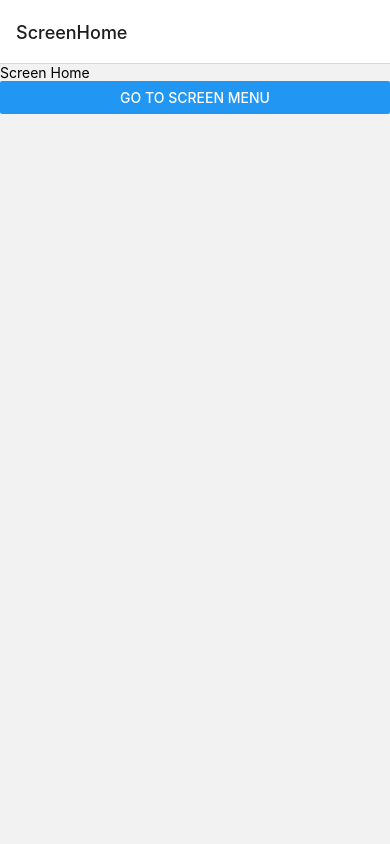
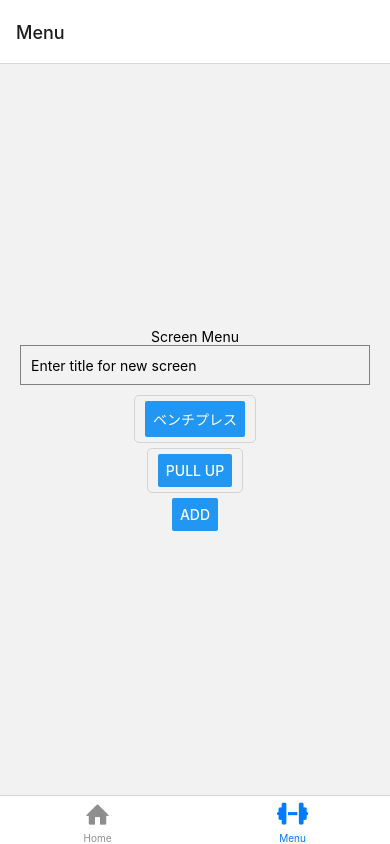
Before and after one commit to cielcs/Training, a React Native app: screen /Menu in a window 390 px wide. Built offline with nearby package versions, Linux system fonts and the light colour scheme.

Commit message:
Navigation no file waketa .but uncomplet so far

```diff
--- a/App.js
+++ b/App.js
@@ -19,101 +19,31 @@ import { v4 as uuidv4 } from "uuid";
 import { getRandomBase64 } from "react-native-get-random-values";
 import { NavigationContainer } from "@react-navigation/native";
 import { createStackNavigator } from "@react-navigation/stack";
+import { createBottomTabNavigator } from "@react-navigation/bottom-tabs";
 import AsyncStorage from "@react-native-async-storage/async-storage";
 import ScreenMenu from "./Screen/ScreenMenu";
 import ScreenHome from "./Screen/ScreenHome";
 import ScreenTmp from "./Screen/ScreenTmp";
+import Ionicons from "@expo/vector-icons/Ionicons";
+import { Entypo, FontAwesome6 } from "@expo/vector-icons";
+import BottomTabNavigator from "./BottomTabNavi";
+import StackNavigator from "./StackNavi";
+
 const Stack = createStackNavigator();
+const Tab = createBottomTabNavigator();
 
 const App = () => {
-  const generateRandomString = (length) => {
-    let result = "";
-    const characters =
-      "ABCDEFGHIJKLMNOPQRSTUVWXYZabcdefghijklmnopqrstuvwxyz0123456789";
-    const charactersLength = characters.length;
-    for (let i = 0; i < length; i++) {
-      result += characters.charAt(Math.floor(Math.random() * charactersLength));
-    }
-    return result;
-  };
-  const [screens, setScreens] = useState([
-    { id: generateRandomString(10), title: "ベンチプレス" },
-    { id: generateRandomString(10), title: "pull up" },
-  ]);
-
-  // アプリ起動時に保存されたデータを読み込む;
-  useEffect(() => {
-    loadScreens();
-  }, []);
-  // スクリーンの読み込み;
-  const loadScreens = async () => {
-    try {
-      const storedScreens = await AsyncStorage.getItem("screens");
-      if (storedScreens !== null) {
-        setScreens(JSON.parse(storedScreens));
-      }
-    } catch (error) {
-      console.error("Error loading screens", error);
-    }
-
-  };
-  // 指定された桁数のランダムな文字列を生成する関数
-
-  const addScreen = async (title) => {
-    const newScreenId = generateRandomString(10);
-    const newScreen = { id: newScreenId, title: title };
-    const updatedScreens = [...screens, newScreen];
-    setScreens(updatedScreens);
-    // AsyncStorageにデータを保存する
-    try {
-      await AsyncStorage.setItem("screens", JSON.stringify(updatedScreens));
-    } catch (error) {
-      console.error("Error saving screens", error);
-    }
-  };
-
-  const deleteScreen = async (screenId) => {
-    const updatedScreens = screens.filter((screen) => screen.id !== screenId);
-    console.log(updatedScreens);
-    setScreens(updatedScreens);
-    try {
-      await AsyncStorage.setItem("screens", JSON.stringify(updatedScreens));
-    } catch (error) {
-      console.error("Error saving screens", error);
-    }
-  };
   const colorScheme = useColorScheme();
 
   const themeTextStyle =
-    colorScheme === 'light' ? styles.lightThemeText : styles.darkThemeText;
+    colorScheme === "light" ? styles.lightThemeText : styles.darkThemeText;
   const themeContainerStyle =
-    colorScheme === 'light' ? styles.lightContainer : styles.darkContainer;
-  const [text, setText] = useState('');
+    colorScheme === "light" ? styles.lightContainer : styles.darkContainer;
+  const [text, setText] = useState("");
 
   return (
     <NavigationContainer>
-      <Stack.Navigator>
-        <Stack.Screen name="ScreenHome" component={ScreenHome} />
-        <Stack.Screen name="ScreenMenu" options={{ title: "ScreenMenu" }}>
-          {(props) => (
-            <ScreenMenu
-              {...props}
-              screens={screens}
-              addScreen={addScreen}
-              deleteScreen={deleteScreen}
-            />
-          )}
-        </Stack.Screen>
-        {screens.map((screen) => (
-          <Stack.Screen
-            key={screen.id}
-            name={screen.id} // 一意の名前に変更する
-            options={{ title: screen.title }}
-          >
-            {(props) => <ScreenTmp {...props} screenId={screen.id} />}
-          </Stack.Screen>
-        ))}
-      </Stack.Navigator>
+      <StackNavigator />
     </NavigationContainer>
   );
 };
@@ -122,34 +52,34 @@ export default App;
 const styles = StyleSheet.create({
   safeArea: {
     flex: 1,
-    backgroundColor: '#222',
+    backgroundColor: "#222",
   },
   container: {
     flex: 1,
     paddingTop: 20,
   },
   button: {
-    backgroundColor: 'rgb(29, 161, 242)',
+    backgroundColor: "rgb(29, 161, 242)",
     paddingHorizontal: 20,
     paddingVertical: 15,
     borderRadius: 20,
   },
   buttonText: {
-    color: 'white',
-    fontWeight: '900',
+    color: "white",
+    fontWeight: "900",
     fontSize: 16,
   },
   inputContainer: {
-    flexDirection: 'row',
+    flexDirection: "row",
     paddingHorizontal: 10,
   },
   input: {
     flex: 1,
-    borderColor: 'rgb(29, 161, 242)',
+    borderColor: "rgb(29, 161, 242)",
     borderWidth: 2,
     marginRight: 10,
     borderRadius: 10,
-    color: 'white',
+    color: "white",
     paddingHorizontal: 10,
     fontSize: 16,
   },
@@ -157,19 +87,19 @@ const styles = StyleSheet.create({
     padding: 20,
   },
   contentText: {
-    color: 'white',
+    color: "white",
     fontSize: 22,
   },
   lightContainer: {
-    backgroundColor: '#d0d0c0',
+    backgroundColor: "#d0d0c0",
   },
   darkContainer: {
-    backgroundColor: '#242c40',
+    backgroundColor: "#242c40",
   },
   lightThemeText: {
-    color: '#242c40',
+    color: "#242c40",
   },
   darkThemeText: {
-    color: '#d0d0c0',
+    color: "#d0d0c0",
   },
 });
--- /dev/null
+++ b/BottomTabNavi.js
@@ -0,0 +1,35 @@
+import React, { useState, useEffect } from "react";
+import { createBottomTabNavigator } from "@react-navigation/bottom-tabs";
+import { Entypo, FontAwesome6 } from "@expo/vector-icons";
+
+import ScreenMenu from "./Screen/ScreenMenu";
+import ScreenHome from "./Screen/ScreenHome";
+
+const Tab = createBottomTabNavigator();
+
+const BottomTabNavigator = () => {
+  return (
+    <Tab.Navigator>
+      <Tab.Screen
+        name="Home"
+        component={ScreenHome}
+        options={{
+          tabBarIcon: ({ color, size }) => (
+            <Entypo name="home" size={size} color={color} />
+          ),
+        }}
+      />
+      <Tab.Screen
+        name="Menu"
+        component={ScreenMenu}
+        options={{
+          tabBarIcon: ({ color, size }) => (
+            <FontAwesome6 name="dumbbell" size={size} color={color} />
+          ),
+        }}
+      />
+    </Tab.Navigator>
+  );
+};
+
+export default BottomTabNavigator;
--- a/Screen/ScreenMenu.js
+++ b/Screen/ScreenMenu.js
@@ -1,11 +1,70 @@
 // ScreenMenu.js
-import React, { useState } from "react";
+import React, { useState, useEffect } from "react";
 import { View, Text, Button, TextInput, StyleSheet } from "react-native";
-import { Swipeable } from "react-native-gesture-handler";
+import {
+  Swipeable,
+  GestureHandlerRootView,
+} from "react-native-gesture-handler";
 import AsyncStorage from "@react-native-async-storage/async-storage";
 
-const ScreenMenu = ({ navigation, screens, addScreen, deleteScreen }) => {
+const ScreenMenu = ({ props }) => {
   const [newScreenTitle, setNewScreenTitle] = useState("");
+
+  const generateRandomString = (length) => {
+    let result = "";
+    const characters =
+      "ABCDEFGHIJKLMNOPQRSTUVWXYZabcdefghijklmnopqrstuvwxyz0123456789";
+    const charactersLength = characters.length;
+    for (let i = 0; i < length; i++) {
+      result += characters.charAt(Math.floor(Math.random() * charactersLength));
+    }
+    return result;
+  };
+  const [screens, setScreens] = useState([
+    { id: generateRandomString(10), title: "ベンチプレス" },
+    { id: generateRandomString(10), title: "pull up" },
+  ]);
+
+  // アプリ起動時に保存されたデータを読み込む;
+  useEffect(() => {
+    loadScreens();
+  }, []);
+  // スクリーンの読み込み;
+  const loadScreens = async () => {
+    try {
+      const storedScreens = await AsyncStorage.getItem("screens");
+      if (storedScreens !== null) {
+        setScreens(JSON.parse(storedScreens));
+      }
+    } catch (error) {
+      console.error("Error loading screens", error);
+    }
+  };
+  // 指定された桁数のランダムな文字列を生成する関数
+
+  const addScreen = async (title) => {
+    const newScreenId = generateRandomString(10);
+    const newScreen = { id: newScreenId, title: title };
+    const updatedScreens = [...screens, newScreen];
+    setScreens(updatedScreens);
+    // AsyncStorageにデータを保存する
+    try {
+      await AsyncStorage.setItem("screens", JSON.stringify(updatedScreens));
+    } catch (error) {
+      console.error("Error saving screens", error);
+    }
+  };
+
+  const deleteScreen = async (screenId) => {
+    const updatedScreens = screens.filter((screen) => screen.id !== screenId);
+    console.log(updatedScreens);
+    setScreens(updatedScreens);
+    try {
+      await AsyncStorage.setItem("screens", JSON.stringify(updatedScreens));
+    } catch (error) {
+      console.error("Error saving screens", error);
+    }
+  };
 
   const handleAddScreen = () => {
     if (newScreenTitle.trim() !== "") {
@@ -30,6 +89,7 @@ const ScreenMenu = ({ navigation, screens, addScreen, deleteScreen }) => {
 
   const renderScreenItem = (screen) => {
     return (
+      <GestureHandlerRootView>
         <Swipeable
           renderRightActions={() => (
             <Button
@@ -46,6 +106,7 @@ const ScreenMenu = ({ navigation, screens, addScreen, deleteScreen }) => {
             />
           </View>
         </Swipeable>
+      </GestureHandlerRootView>
     );
   };
   return (
@@ -61,7 +122,7 @@ const ScreenMenu = ({ navigation, screens, addScreen, deleteScreen }) => {
         <View key={screen.id}>{renderScreenItem(screen)}</View>
       ))}
       <Button title="Add" onPress={handleAddScreen} />
-      <Button title="Go back" onPress={() => navigation.goBack()} />
+      {/* <Button title="Go back" onPress={() => navigation.goBack()} /> */}
     </View>
   );
 };
--- /dev/null
+++ b/StackNavi.js
@@ -0,0 +1,43 @@
+import React from "react";
+import { createStackNavigator } from "@react-navigation/stack";
+import BottomTabNavigator from "./BottomTabNavi";
+import ScreenTmp from "./Screen/ScreenTmp";
+import ScreenMenu from "./Screen/ScreenMenu";
+const Stack = createStackNavigator();
+
+const StackNavigator = () => {
+  return (
+    <Stack.Navigator>
+      <Stack.Screen
+        name="Tab"
+        component={BottomTabNavigator}
+        options={{ headerShown: false }}
+      />
+    </Stack.Navigator>
+  );
+};
+
+export default StackNavigator;
+
+/* <Stack.Navigator>
+        <Stack.Screen name="ScreenHome" component={ScreenHome} />
+        <Stack.Screen name="ScreenMenu" options={{ title: "ScreenMenu" }}>
+          {(props) => (
+            <ScreenMenu
+              {...props}
+              screens={screens}
+              addScreen={addScreen}
+              deleteScreen={deleteScreen}
+            />
+          )}
+        </Stack.Screen>
+        {screens.map((screen) => (
+          <Stack.Screen
+            key={screen.id}
+            name={screen.id} // 一意の名前に変更する
+            options={{ title: screen.title }}
+          >
+            {(props) => <ScreenTmp {...props} screenId={screen.id} />}
+          </Stack.Screen>
+        ))}
+      </Stack.Navigator> */
--- a/package.json
+++ b/package.json
@@ -10,6 +10,8 @@
   },
   "dependencies": {
     "@react-native-async-storage/async-storage": "^1.22.3",
+    "@react-navigation/bottom-tabs": "^6.5.20",
+    "@react-navigation/material-top-tabs": "^6.6.11",
     "@react-navigation/native": "^6.1.14",
     "@react-navigation/stack": "^6.3.25",
     "expo": "~50.0.8",
@@ -18,6 +20,7 @@
     "react-native": "0.73.4",
     "react-native-gesture-handler": "~2.14.0",
     "react-native-get-random-values": "^1.11.0",
+    "react-native-tab-view": "^3.5.2",
     "uuid": "^9.0.1"
   },
   "devDependencies": {
```
Also changed, not shown: 1 other file (tests, documents, lock files or other folders). Lines whose indentation alone changed are shown as unchanged.
